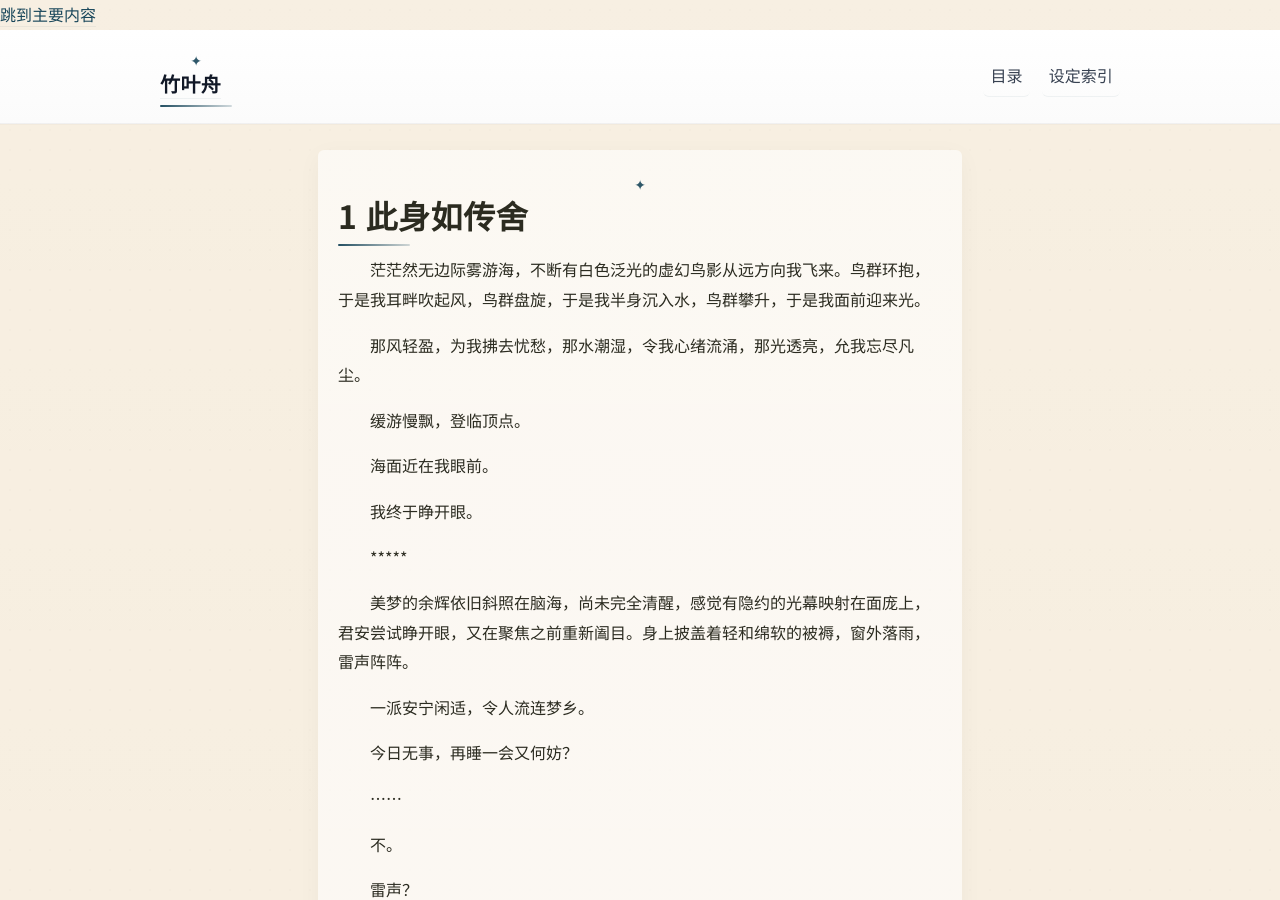
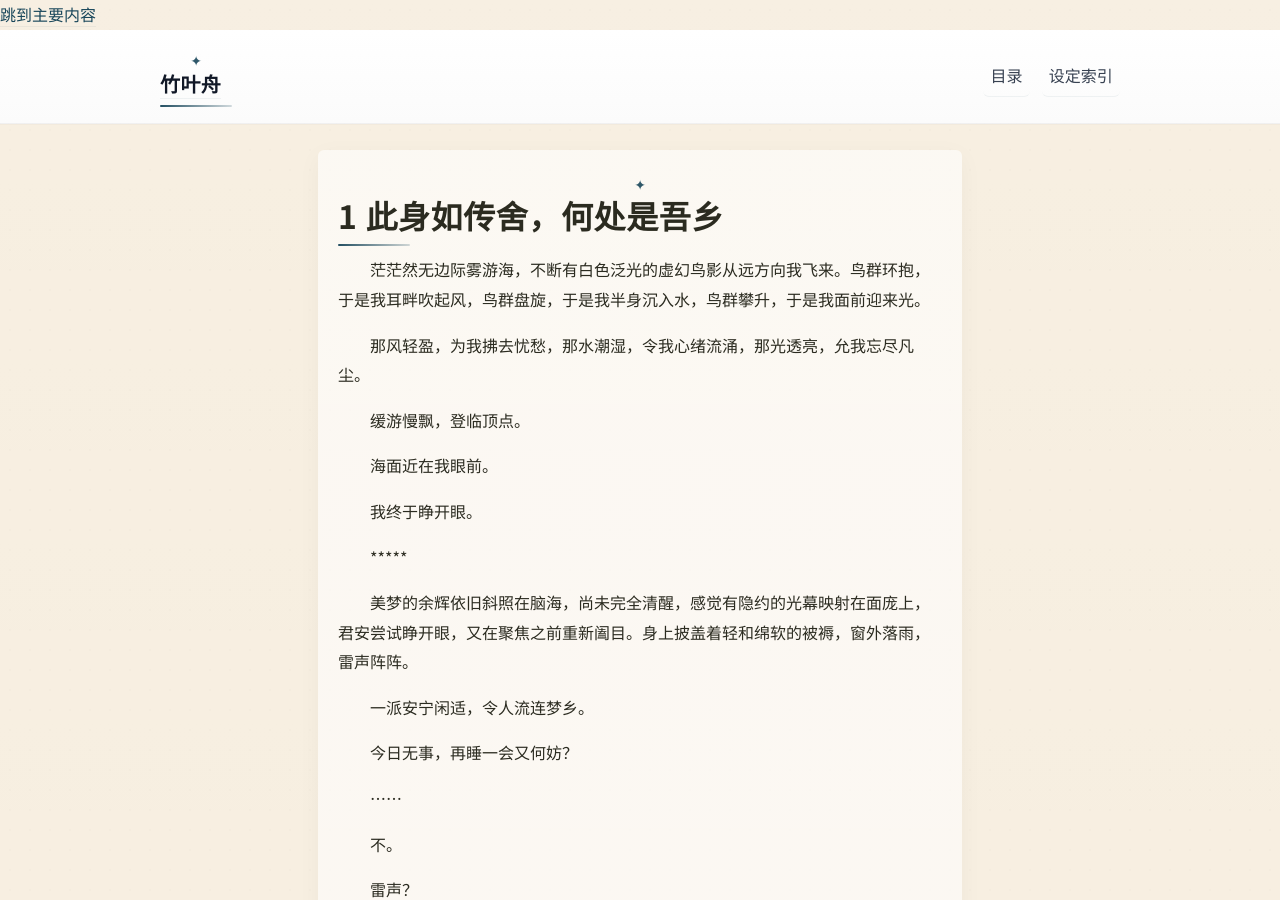
Before and after one commit to LotusSaverin/TheLeaf-BorneDream, a Jekyll site: the page built from chapter-01.md, in a window 1280 px wide and 900 px high. Built offline with Jekyll 4.4.1, drawn with Linux system fonts in a browser that asks for light colours; some web fonts are replaced; our own code applies the rules of GitHub Pages for plain Markdown files.

```diff
--- a/chapter-01.md
+++ b/chapter-01.md
@@ -1,4 +1,4 @@
-# 1 此身如传舍
+# 1 此身如传舍，何处是吾乡
 
 　　茫茫然无边际雾游海，不断有白色泛光的虚幻鸟影从远方向我飞来。鸟群环抱，于是我耳畔吹起风，鸟群盘旋，于是我半身沉入水，鸟群攀升，于是我面前迎来光。
 
```
